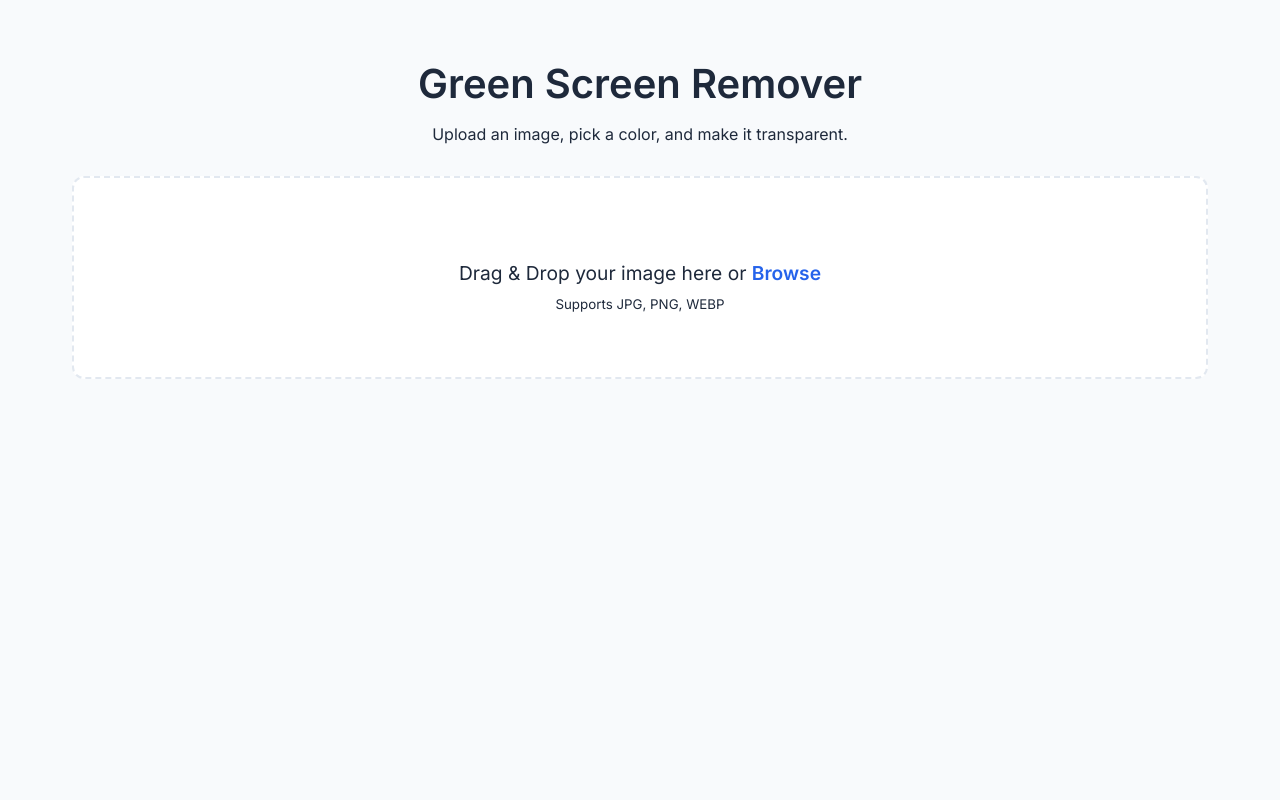
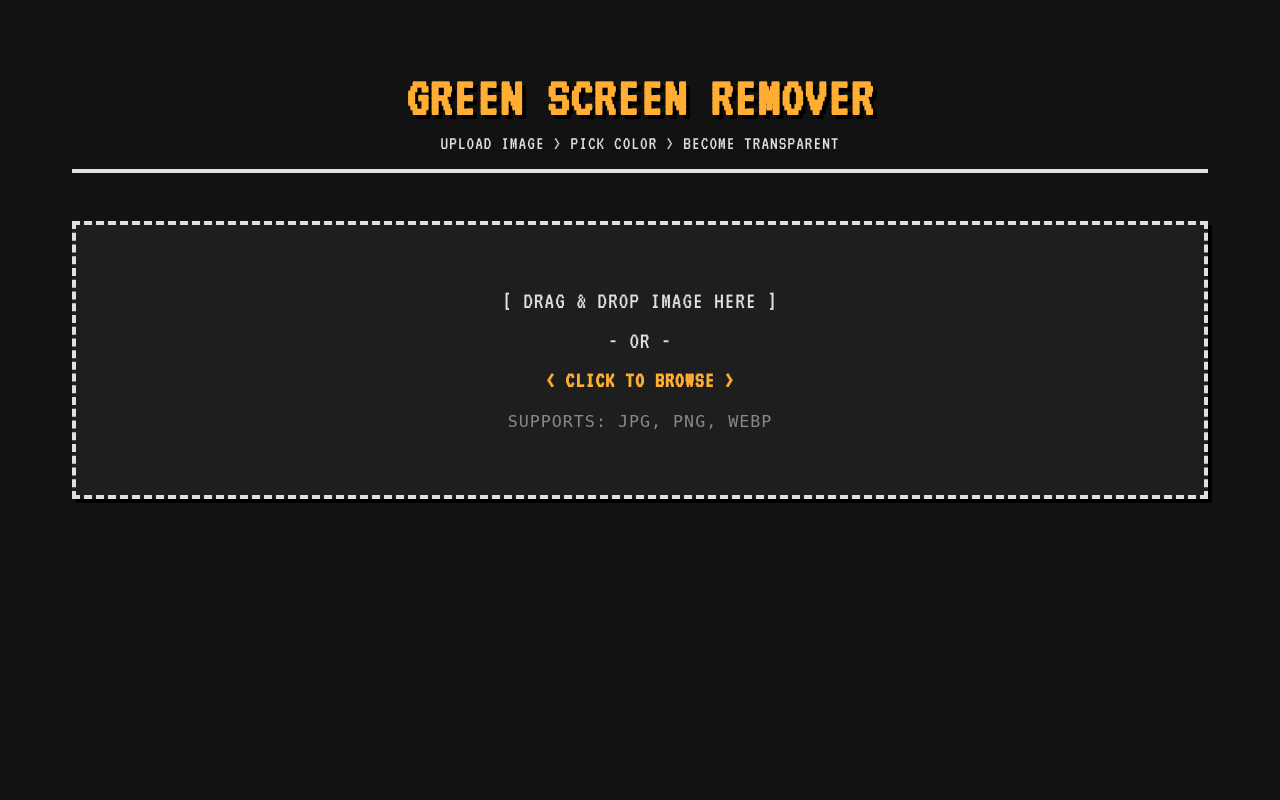
Before and after one commit to bamee-pixel/green-screen-remover, a Flask app: page / in a window 1280 px wide. Run offline with Flask 3, Linux system fonts and the light colour scheme.

Commit message:
Update UI to Retro Pixel Art theme
- Updated `style.css` with new color palette and pixel art styling (fonts, borders, shadows).
- Updated `index.html` to use 'VT323' Google Font.
- Ensured functional parity with previous backend implementation.

```diff
--- a/static/css/style.css
+++ b/static/css/style.css
@@ -1,21 +1,28 @@
 :root {
-    --primary-color: #2563eb;
-    --primary-hover: #1d4ed8;
-    --bg-color: #f8fafc;
-    --card-bg: #ffffff;
-    --text-color: #1e293b;
-    --border-color: #e2e8f0;
+    /* Palette */
+    --bg-charcoal: #121212;
+    --card-soy: #1E1E1E;
+    --text-white: #E0E0E0;
+    --brand-orange: #FFAD33;
+    --brand-red: #D32F2F;
+    --cta-green: #4CAF50;
+
+    /* Pixel Art Style */
+    --border-width: 4px;
+    --shadow-distance: 4px;
 }
 
 body {
-    font-family: 'Inter', sans-serif;
-    background-color: var(--bg-color);
-    color: var(--text-color);
+    font-family: 'VT323', monospace;
+    background-color: var(--bg-charcoal);
+    color: var(--text-white);
     margin: 0;
     padding: 0;
     display: flex;
     justify-content: center;
     min-height: 100vh;
+    font-size: 20px;
+    letter-spacing: 1px;
 }
 
 .container {
@@ -27,40 +34,61 @@ body {
 
 header {
     text-align: center;
-    margin-bottom: 2rem;
+    margin-bottom: 3rem;
+    border-bottom: var(--border-width) solid var(--text-white);
+    padding-bottom: 1rem;
 }
 
 h1 {
-    font-size: 2.5rem;
+    font-size: 3.5rem;
     margin-bottom: 0.5rem;
-    color: var(--text-color);
+    color: var(--brand-orange);
+    text-shadow: 4px 4px 0px #000;
+    text-transform: uppercase;
 }
 
+p {
+    margin: 0;
+    font-size: 1.2rem;
+    color: var(--text-white);
+}
+
+/* Upload Area */
 .upload-area {
-    background-color: var(--card-bg);
-    border: 2px dashed var(--border-color);
-    border-radius: 12px;
+    background-color: var(--card-soy);
+    border: var(--border-width) dashed var(--text-white);
     padding: 4rem 2rem;
     text-align: center;
     cursor: pointer;
-    transition: all 0.3s ease;
+    transition: all 0.2s steps(2);
+    box-shadow: var(--shadow-distance) var(--shadow-distance) 0px 0px #000;
 }
 
 .upload-area:hover, .upload-area.dragover {
-    border-color: var(--primary-color);
-    background-color: #eff6ff;
+    border-color: var(--brand-orange);
+    border-style: solid;
+    transform: translate(-2px, -2px);
+    box-shadow: 6px 6px 0px 0px #000;
 }
 
 .upload-message p {
-    font-size: 1.2rem;
-    margin-bottom: 0.5rem;
+    font-size: 1.5rem;
+    margin-bottom: 1rem;
 }
 
-.upload-message span {
-    color: var(--primary-color);
+.upload-message .browse-text {
+    color: var(--brand-orange);
     font-weight: 600;
+    font-size: 1.4rem;
+    text-transform: uppercase;
 }
 
+small {
+    color: #888;
+    font-family: monospace;
+}
+
+/* Workspace */
 .workspace {
     display: flex;
     flex-direction: column;
--- a/templates/index.html
+++ b/templates/index.html
@@ -5,41 +5,46 @@
     <meta name="viewport" content="width=device-width, initial-scale=1.0">
     <title>Green Screen Remover</title>
     <link rel="stylesheet" href="{{ url_for('static', filename='css/style.css') }}">
-    <link href="https://fonts.googleapis.com/css2?family=Inter:wght@400;500;600&display=swap" rel="stylesheet">
+    <link rel="preconnect" href="https://fonts.googleapis.com">
+    <link rel="preconnect" href="https://fonts.gstatic.com" crossorigin>
+    <link href="https://fonts.googleapis.com/css2?family=VT323&display=swap" rel="stylesheet">
 </head>
 <body>
     <div class="container">
         <header>
-            <h1>Green Screen Remover</h1>
-            <p>Upload an image, pick a color, and make it transparent.</p>
+            <h1>GREEN SCREEN REMOVER</h1>
+            <p>UPLOAD IMAGE > PICK COLOR > BECOME TRANSPARENT</p>
         </header>
 
         <div class="upload-area" id="drop-zone">
             <input type="file" id="file-input" accept="image/png, image/jpeg, image/webp" hidden>
             <div class="upload-message">
-                <p>Drag & Drop your image here or <span>Browse</span></p>
-                <small>Supports JPG, PNG, WEBP</small>
+                <p>[ DRAG & DROP IMAGE HERE ]</p>
+                <p>- OR -</p>
+                <span class="browse-text">&lt; CLICK TO BROWSE &gt;</span>
+                <br><br>
+                <small>SUPPORTS: JPG, PNG, WEBP</small>
             </div>
         </div>
 
         <div class="workspace" id="workspace" style="display: none;">
             <div class="controls">
                 <div class="control-group">
-                    <label>Target Color</label>
+                    <label>TARGET COLOR</label>
                     <div class="color-picker-container">
                         <div id="color-preview" class="color-preview"></div>
                         <span id="color-hex">#00FF00</span>
                     </div>
-                    <small class="hint">Click on the original image to pick a color.</small>
+                    <small class="hint">* CLICK ORIGINAL IMAGE TO PICK</small>
                 </div>
 
                 <div class="control-group">
-                    <label for="sensitivity">Sensitivity <span id="sensitivity-val">50</span></label>
+                    <label for="sensitivity">SENSITIVITY: <span id="sensitivity-val">50</span></label>
                     <input type="range" id="sensitivity" min="0" max="100" value="50">
                 </div>
 
                 <div class="control-group">
-                    <label for="smoothing">Edge Smoothing <span id="smoothing-val">0</span></label>
+                    <label for="smoothing">SMOOTHING: <span id="smoothing-val">0</span></label>
                     <input type="range" id="smoothing" min="0" max="50" value="0">
                 </div>
 
@@ -49,16 +54,16 @@
 
             <div class="preview-area">
                 <div class="image-container">
-                    <h3>Original</h3>
+                    <h3>ORIGINAL</h3>
                     <div class="canvas-wrapper">
                         <canvas id="original-canvas"></canvas>
                     </div>
                 </div>
                 <div class="image-container">
-                    <h3>Result</h3>
+                    <h3>RESULT</h3>
                     <div class="img-wrapper">
                         <img id="result-image" alt="Processed Image">
-                        <div class="loading-overlay" id="loading">Processing...</div>
+                        <div class="loading-overlay" id="loading">PROCESSING...</div>
                     </div>
                 </div>
             </div>
```
Also changed, not shown: other parts of static/css/style.css (+105 -53 lines).
